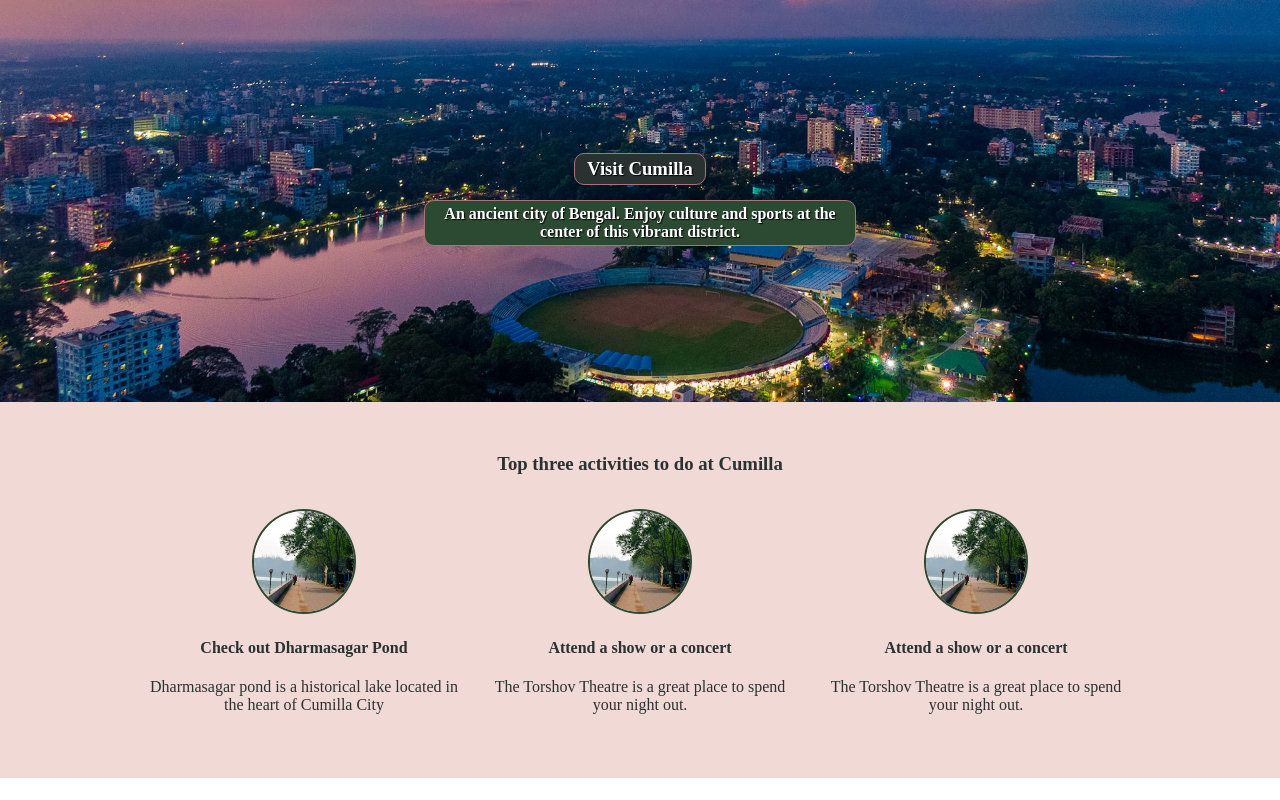
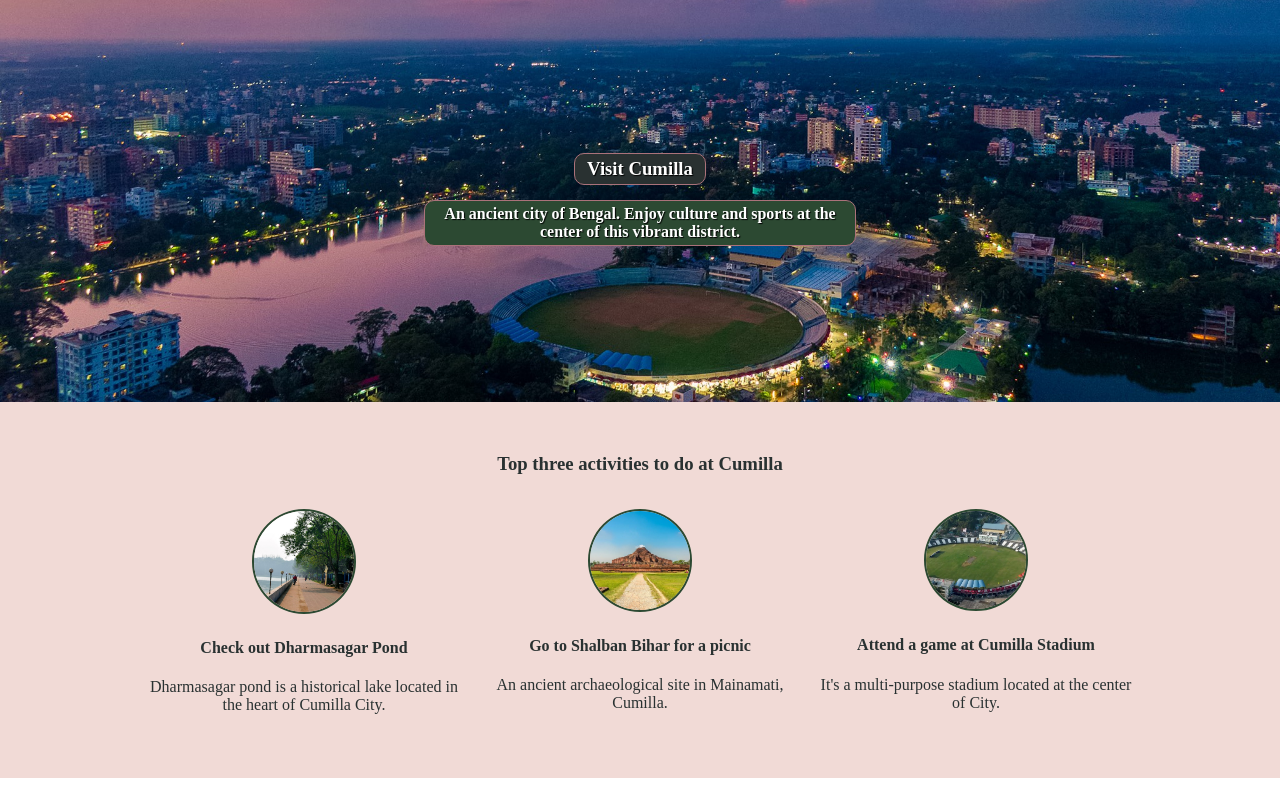
Before and after one commit to AbdullahAlJobaer/My-Hometown-Homepage, a plain HTML site: page index.html in a window 1280 px wide. Drawn offline with Linux system fonts and the light colour scheme; a web font is replaced by a local one.

Commit message:
Completed all 3 activities section

```diff
--- a/index.html
+++ b/index.html
@@ -16,19 +16,19 @@
             <h3 class="act-main-title font-24">Top three activities to do at Cumilla</h3>
                 <div class="activities">
                     <div class="acts font-16">
-                        <img src="images/park.jpg" alt="">
+                        <img src="images/park.jpg" alt="Cumilla Dharmasagar Park">
                         <h4>Check out Dharmasagar Pond</h4>
-                        <p>Dharmasagar pond is a historical lake located in the heart of Cumilla City</p>
+                        <p>Dharmasagar pond is a historical lake located in the heart of Cumilla City.</p>
                     </div>
                     <div class="acts font-16">
-                        <img src="images/park.jpg" alt="">
-                        <h4>Attend a show or a concert</h4>
-                        <p>The Torshov Theatre is a great place to spend your night out.</p>
+                        <img src="images/Shalban Bihar.jpg" alt="Shalban Vihara">
+                        <h4>Go to Shalban Bihar for a picnic</h4>
+                        <p>An ancient archaeological site in Mainamati, Cumilla.</p>
                     </div>
                     <div class="acts font-16">
-                        <img src="images/park.jpg" alt="">
-                        <h4>Attend a show or a concert</h4>
-                        <p>The Torshov Theatre is a great place to spend your night out.</p>
+                        <img src="images/Stadium.jpg" alt="Cumilla Stadium">
+                        <h4>Attend a game at Cumilla Stadium</h4>
+                        <p>It's a multi-purpose stadium located at the center of City.</p>
                     </div>
             </div>
         </div>
```
Also changed, not shown: images/New folder/Comilla.jpg (added), images/New folder/Stadium.jpg (added), images/New folder/path-to-ancient-ruins-monastery-somapura-mahavihara-paharapur-bangladesh-path-to-ancient-ruins-monastery-somapura-167057771.jpg (added), images/Shalban Bihar.jpg (added), images/Stadium.jpg (added).
